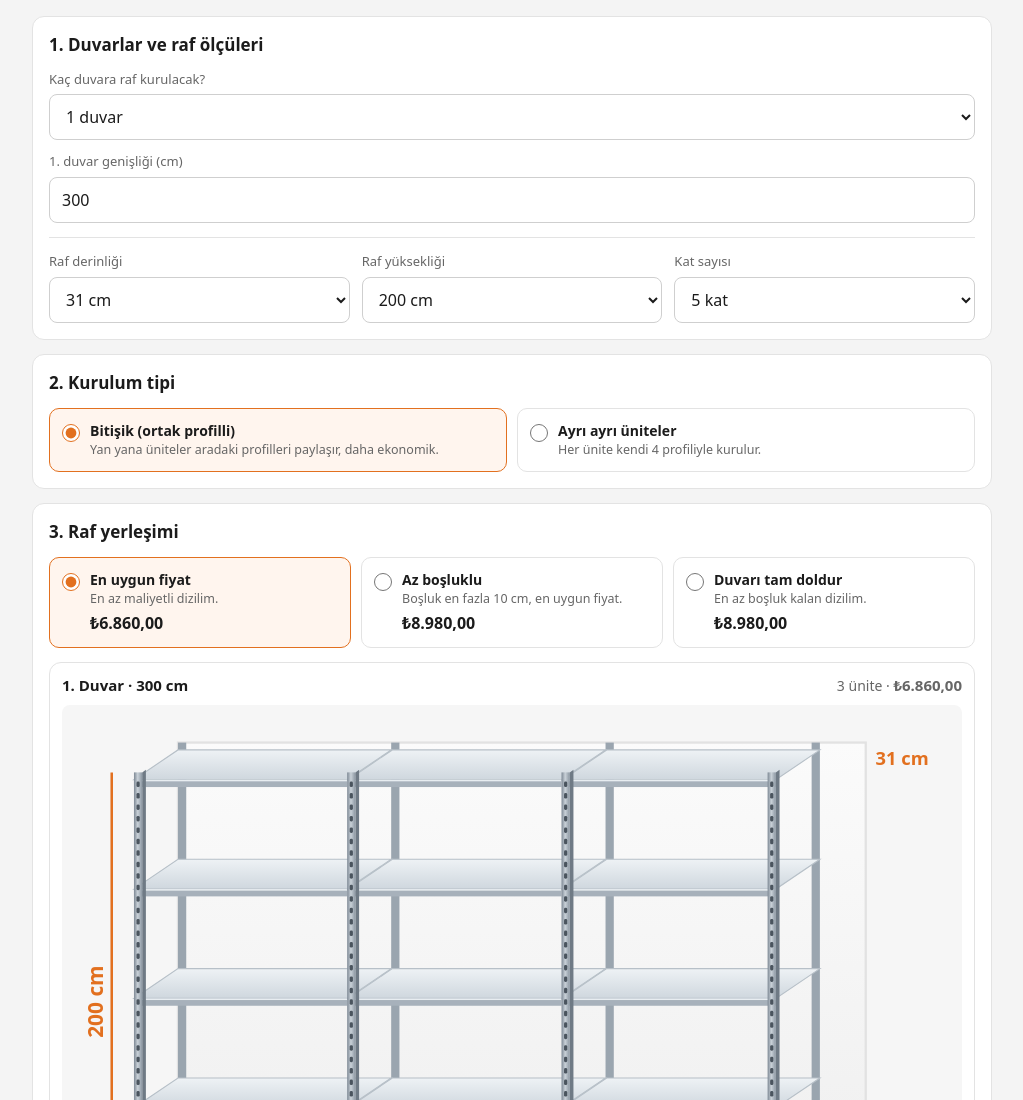
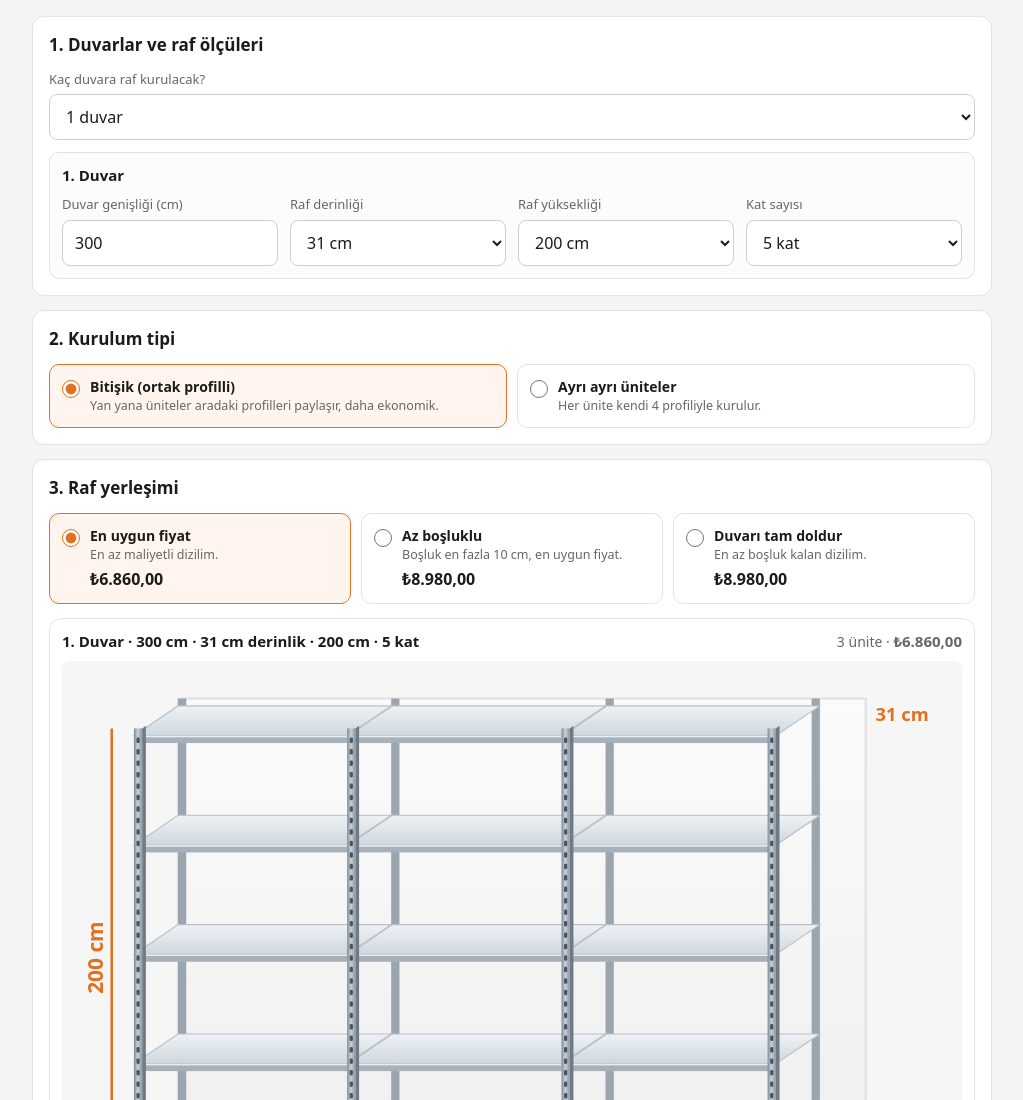
Before and after one commit to kinatawo00/D-KKAN, a plain HTML site: page index.html in a window 1280 px wide. Shown: the top 1100 px of the page, without its empty margins (128-1151 px from the left). Drawn offline with Linux system fonts and the light colour scheme.

Commit message:
Her duvar için ayrı derinlik, yükseklik ve kat sayısı
Co-Authored-By: Claude Opus 5.5 <noreply@anthropic.com>
Claude-Session: https://claude.ai/code/session_0196s8oYj82xuJDiVUCnvjni

```diff
--- a/index.html
+++ b/index.html
@@ -38,6 +38,8 @@
     "#raf-hesap label.rh-f{display:block;font-size:13px;color:var(--mut);margin:0}" +
     "#raf-hesap label.rh-f input,#raf-hesap label.rh-f select{display:block;width:100%;height:46px;margin:6px 0 0;padding:0 12px;font:inherit;font-size:16px;color:var(--ink);background:#fff;border:1px solid #cfcfcf;border-radius:8px}" +
     "#raf-hesap .rh-sep{height:1px;background:var(--ln);margin:14px 0}" +
+    "#raf-hesap .rh-dg{border:1px solid var(--ln);border-radius:10px;padding:12px;margin-top:12px;background:#fcfcfc}" +
+    "#raf-hesap .rh-dg h4{margin:0 0 8px}" +
     "#raf-hesap .rh-s{display:grid;grid-template-columns:repeat(auto-fit,minmax(200px,1fr));gap:10px}" +
     "#raf-hesap .rh-o{display:flex;gap:10px;align-items:flex-start;border:1px solid var(--ln);border-radius:10px;padding:12px;cursor:pointer;margin:0}" +
     "#raf-hesap .rh-o input{margin:3px 0 0;width:18px;height:18px;flex:0 0 auto;accent-color:var(--a)}" +
@@ -84,7 +86,6 @@
   document.head.appendChild(st);
 
   function opt(arr, suf) { return arr.map(function (v) { return '<option value="' + v + '">' + v + suf + "</option>"; }).join(""); }
-  var katOpt = ""; for (var i = 2; i <= 10; i++) katOpt += '<option value="' + i + '">' + i + " kat</option>";
   var duvarOpt = ""; for (var i2 = 1; i2 <= AYAR.enFazlaDuvar; i2++) duvarOpt += '<option value="' + i2 + '">' + i2 + " duvar</option>";
   var profiller = Object.keys(AYAR.profilFiyati).map(Number);
   var MODLAR = [
@@ -96,12 +97,8 @@
   R.innerHTML =
     '<div class="rh-k"><h3>1. Duvarlar ve raf ölçüleri</h3>' +
     '<div class="rh-g"><label class="rh-f">Kaç duvara raf kurulacak?<select id="rh-dn">' + duvarOpt + "</select></label></div>" +
-    '<div class="rh-g" id="rh-dw" style="margin-top:12px"></div>' +
-    '<div class="rh-sep"></div><div class="rh-g">' +
-    '<label class="rh-f">Raf derinliği<select id="rh-d">' + opt(AYAR.derinlikler, " cm") + "</select></label>" +
-    '<label class="rh-f">Raf yüksekliği<select id="rh-p">' + opt(profiller, " cm") + "</select></label>" +
-    '<label class="rh-f">Kat sayısı<select id="rh-k">' + katOpt + "</select></label>" +
-    "</div></div>" +
+    '<div id="rh-dw"></div>' +
+    "</div>" +
     '<div class="rh-k"><h3>2. Kurulum tipi</h3><div class="rh-s">' +
     '<label class="rh-o"><input type="radio" name="rh-t" value="b" checked><div><b>Bitişik (ortak profilli)</b><span>Yan yana üniteler aradaki profilleri paylaşır, daha ekonomik.</span></div></label>' +
     '<label class="rh-o"><input type="radio" name="rh-t" value="a"><div><b>Ayrı ayrı üniteler</b><span>Her ünite kendi 4 profiliyle kurulur.</span></div></label>' +
@@ -120,7 +117,7 @@
   function tl(n) { return n.toLocaleString("tr-TR", { style: "currency", currency: "TRY", minimumFractionDigits: 2 }); }
   function cm(n) { return (Math.round(n * 10) / 10).toLocaleString("tr-TR"); }
 
-  var S = { d: 31, p: 200, k: 5, t: "b", m: "eko", kdv: false, duvarlar: [{ w: 300, adet: null }] };
+  var S = { t: "b", m: "eko", kdv: false, duvarlar: [{ w: 300, d: 31, p: 200, k: 5, adet: null }] };
   var G = AYAR.genislikler;
 
   function pay() { return S.t === "b" ? AYAR.payBitisik : AYAR.payAyri; }
@@ -130,15 +127,15 @@
   function civataRaf(n) { return S.t === "b" && n > 1 ? AYAR.civataBitisik : AYAR.civataTekli; }
 
   // Tek duvarın malzemeleri
-  function duvarMalzeme(a) {
-    var n = uniteSay(a), raf = n * S.k, prof = profilSay(n), civ = raf * civataRaf(n);
-    var tutar = raf * AYAR.rafFiyati[S.d] + prof * AYAR.profilFiyati[S.p] + civ * AYAR.civataFiyati;
+  function duvarMalzeme(a, dv) {
+    var n = uniteSay(a), raf = n * dv.k, prof = profilSay(n), civ = raf * civataRaf(n);
+    var tutar = raf * AYAR.rafFiyati[dv.d] + prof * AYAR.profilFiyati[dv.p] + civ * AYAR.civataFiyati;
     return { n: n, raf: raf, prof: prof, civ: civ, tutar: tutar };
   }
 
   // Duvara sığan tüm dizilimleri dener ve seçilen moda göre en iyisini döner
-  function yerlestir(W, mod) {
-    var p = pay(), enKucuk = Math.min.apply(null, G) + p, best = null, enAzBosluk = Infinity, adaylar = [];
+  function yerlestir(dv, mod) {
+    var W = dv.w, p = pay(), enKucuk = Math.min.apply(null, G) + p, best = null, enAzBosluk = Infinity, adaylar = [];
     for (var i = 0; i * (G[0] + p) <= W; i++)
       for (var j = 0; i * (G[0] + p) + j * (G[1] + p) <= W; j++)
         for (var k = 0; i * (G[0] + p) + j * (G[1] + p) + k * (G[2] + p) <= W; k++) {
@@ -146,7 +143,7 @@
           var a = {}; a[G[0]] = i; a[G[1]] = j; a[G[2]] = k;
           var bos = W - kullanilan(a);
           if (bos >= enKucuk) continue;               // başka ünite sığıyorsa geç
-          var c = { a: a, bos: bos, f: duvarMalzeme(a).tutar, n: n };
+          var c = { a: a, bos: bos, f: duvarMalzeme(a, dv).tutar, n: n };
           adaylar.push(c);
           if (bos < enAzBosluk) enAzBosluk = bos;
         }
@@ -162,16 +159,20 @@
   function kucuk(x, y) { for (var i = 0; i < x.length; i++) if (Math.abs(x[i] - y[i]) > 1e-9) return x[i] < y[i]; return false; }
 
   // Tüm duvarların toplam malzeme listesi
+  // liste: [{ a: adetler, dv: duvar }]
   function toplam(liste) {
-    var raflar = {}, n = 0, raf = 0, prof = 0, civ = 0;
-    liste.forEach(function (a) {
-      var m = duvarMalzeme(a);
+    var raflar = {}, profs = {}, n = 0, raf = 0, prof = 0, civ = 0;
+    liste.forEach(function (x) {
+      var m = duvarMalzeme(x.a, x.dv);
       n += m.n; raf += m.raf; prof += m.prof; civ += m.civ;
-      G.forEach(function (w) { raflar[w] = (raflar[w] || 0) + a[w] * S.k; });
+      G.forEach(function (w) { if (x.a[w]) { var key = x.dv.d + "×" + w; raflar[key] = (raflar[key] || 0) + x.a[w] * x.dv.k; } });
+      if (m.prof) profs[x.dv.p] = (profs[x.dv.p] || 0) + m.prof;
     });
     var satir = [];
-    G.forEach(function (w) { if (raflar[w]) satir.push({ ad: "Raf tablası " + S.d + "×" + w + " cm", adet: raflar[w], fiyat: AYAR.rafFiyati[S.d] }); });
-    if (prof) satir.push({ ad: "Profil " + S.p + " cm", adet: prof, fiyat: AYAR.profilFiyati[S.p] });
+    AYAR.derinlikler.forEach(function (d) {
+      G.forEach(function (w) { var key = d + "×" + w; if (raflar[key]) satir.push({ ad: "Raf tablası " + key + " cm", adet: raflar[key], fiyat: AYAR.rafFiyati[d] }); });
+    });
+    profiller.forEach(function (h) { if (profs[h]) satir.push({ ad: "Profil " + h + " cm", adet: profs[h], fiyat: AYAR.profilFiyati[h] }); });
     if (prof) satir.push({ ad: "Pabuç (ayak)", adet: prof, fiyat: 0 });
     if (civ) satir.push({ ad: "Somun-cıvata", not: S.t === "b" ? "bitişikte raf başı " + AYAR.civataBitisik + ", tekli ünitede " + AYAR.civataTekli + " adet" : "raf başı " + AYAR.civataTekli + " adet", adet: civ, fiyat: AYAR.civataFiyati });
     var ara = satir.reduce(function (s, x) { return s + x.adet * x.fiyat; }, 0);
@@ -179,9 +180,9 @@
   }
 
   // Derinlikli (eğik perspektif) çelik raf çizimi
-  function ciz(svg, a, Wd, id) {
+  function ciz(svg, a, dv, id) {
     var seq = []; G.forEach(function (w) { for (var i = 0; i < a[w]; i++) seq.push(w); });
-    var p = pay(), H = S.p, D = S.d;
+    var Wd = dv.w, p = pay(), H = dv.p, D = dv.d;
     var ox = D * 0.62, oy = D * 0.42;
     var used = kullanilan(a), W = Math.max(Wd, used, 60);
     var fs = Math.max(10, Math.min(W, 700) / 28);
@@ -210,7 +211,7 @@
     posts.forEach(function (px) { s += rect(px + ox, T - oy, pw, H, "#9aa5af"); });
 
     var ys = [];
-    for (var i = 0; i < S.k; i++) ys.push(floor - 6 - (H - 6 - lip) * (S.k === 1 ? 0 : i / (S.k - 1)));
+    for (var i = 0; i < dv.k; i++) ys.push(floor - 6 - (H - 6 - lip) * (dv.k === 1 ? 0 : i / (dv.k - 1)));
     ys.forEach(function (y) {
       units.forEach(function (u) {
         var x0 = u.x, x1 = u.x + u.w;
@@ -247,39 +248,48 @@
   }
 
   // Duvar ölçü kutuları (yalnızca duvar sayısı değişince yeniden çizilir)
+  function sec(i, f, arr, suf, val) {
+    return '<select data-dw="' + i + '" data-f="' + f + '">' + arr.map(function (v) { return '<option value="' + v + '"' + (v === val ? " selected" : "") + ">" + v + suf + "</option>"; }).join("") + "</select>";
+  }
   function duvarKutulari() {
+    var katlar = []; for (var k = 2; k <= 10; k++) katlar.push(k);
     $("rh-dw").innerHTML = S.duvarlar.map(function (d, i) {
-      return '<label class="rh-f">' + (i + 1) + '. duvar genişliği (cm)<input type="number" inputmode="numeric" min="0" data-dw="' + i + '" value="' + d.w + '"></label>';
+      return '<div class="rh-dg"><h4>' + (i + 1) + '. Duvar</h4><div class="rh-g">' +
+        '<label class="rh-f">Duvar genişliği (cm)<input type="number" inputmode="numeric" min="0" data-dw="' + i + '" data-f="w" value="' + d.w + '"></label>' +
+        '<label class="rh-f">Raf derinliği' + sec(i, "d", AYAR.derinlikler, " cm", d.d) + "</label>" +
+        '<label class="rh-f">Raf yüksekliği' + sec(i, "p", profiller, " cm", d.p) + "</label>" +
+        '<label class="rh-f">Kat sayısı' + sec(i, "k", katlar, " kat", d.k) + "</label>" +
+        "</div></div>";
     }).join("");
   }
 
   function sifirla() { S.duvarlar.forEach(function (d) { d.adet = null; }); }
 
   function guncelle() {
-    S.duvarlar.forEach(function (d) { if (!d.adet) d.adet = yerlestir(d.w, S.m); });
+    S.duvarlar.forEach(function (d) { if (!d.adet) d.adet = yerlestir(d, S.m); });
 
     // yerleşim seçenekleri, her birinin toplam fiyatıyla
     $("rh-m").innerHTML = MODLAR.map(function (m) {
-      var t = toplam(S.duvarlar.map(function (d) { return yerlestir(d.w, m.id); }));
+      var t = toplam(S.duvarlar.map(function (d) { return { a: yerlestir(d, m.id), dv: d }; }));
       return '<label class="rh-o' + (S.m === m.id ? " on" : "") + '"><input type="radio" name="rh-m" value="' + m.id + '"' + (S.m === m.id ? " checked" : "") + "><div><b>" + m.ad + "</b><span>" + m.ac + "</span><em>" + tl(t.ara) + "</em></div></label>";
     }).join("");
 
     // duvar çizimleri
     var ws = $("rh-ws");
     ws.innerHTML = S.duvarlar.map(function (d, i) {
-      var a = d.adet, m = duvarMalzeme(a), kul = kullanilan(a), kalan = d.w - kul;
-      return '<div class="rh-dv"><div class="rh-dh"><h4>' + (i + 1) + ". Duvar · " + cm(d.w) + " cm</h4><span>" + m.n + " ünite · <strong>" + tl(m.tutar) + "</strong></span></div>" +
+      var a = d.adet, m = duvarMalzeme(a, d), kul = kullanilan(a), kalan = d.w - kul;
+      return '<div class="rh-dv"><div class="rh-dh"><h4>' + (i + 1) + ". Duvar · " + cm(d.w) + " cm · " + d.d + " cm derinlik · " + d.p + " cm · " + d.k + " kat</h4><span>" + m.n + " ünite · <strong>" + tl(m.tutar) + "</strong></span></div>" +
         '<div class="rh-cz"><svg data-svg="' + i + '" role="img" aria-label="' + (i + 1) + '. duvar raf yerleşimi"></svg></div>' +
         '<div class="rh-u">' + G.map(function (w) {
-          return '<div><div><div class="w">' + S.d + "×" + w + ' cm</div><div class="c">' + a[w] + ' adet</div></div><div class="b"><button type="button" data-i="' + i + '" data-w="' + w + '" data-d="-1">−</button><button type="button" data-i="' + i + '" data-w="' + w + '" data-d="1">+</button></div></div>';
+          return '<div><div><div class="w">' + d.d + "×" + w + ' cm</div><div class="c">' + a[w] + ' adet</div></div><div class="b"><button type="button" data-i="' + i + '" data-w="' + w + '" data-d="-1">−</button><button type="button" data-i="' + i + '" data-w="' + w + '" data-d="1">+</button></div></div>';
         }).join("") + "</div>" +
         '<p class="rh-n">Kurulum genişliği: <b>' + cm(kul) + " cm</b> (ünite başı " + cm(pay()) + " cm pay dahil) · " +
         (kalan >= 0 ? "Boşluk: <b>" + cm(kalan) + " cm</b>" : '<span class="rh-w">Duvarı ' + cm(-kalan) + " cm aşıyor!</span>") + "</p></div>";
     }).join("");
-    S.duvarlar.forEach(function (d, i) { ciz(ws.querySelector('[data-svg="' + i + '"]'), d.adet, d.w, i); });
+    S.duvarlar.forEach(function (d, i) { ciz(ws.querySelector('[data-svg="' + i + '"]'), d.adet, d, i); });
 
     // fiyat
-    var b = toplam(S.duvarlar.map(function (d) { return d.adet; }));
+    var b = toplam(S.duvarlar.map(function (d) { return { a: d.adet, dv: d }; }));
     $("rh-s1").textContent = b.n; $("rh-s2").textContent = b.raf; $("rh-s3").textContent = b.prof; $("rh-s4").textContent = b.civ;
     var kdv = S.kdv ? b.ara * AYAR.kdv : 0;
     var rows = b.satir.map(function (x) {
@@ -295,35 +305,38 @@
   }
 
   function mesaj() {
-    var b = toplam(S.duvarlar.map(function (d) { return d.adet; })), kdv = S.kdv ? b.ara * AYAR.kdv : 0;
+    var b = toplam(S.duvarlar.map(function (d) { return { a: d.adet, dv: d }; })), kdv = S.kdv ? b.ara * AYAR.kdv : 0;
     var satirlar = ["Merhaba, raf hesaplama sayfasından yazıyorum.",
-      "Raf: " + S.d + " cm derinlik, " + S.p + " cm yükseklik, " + S.k + " kat",
       "Kurulum: " + (S.t === "b" ? "Bitişik" : "Ayrı ayrı")];
     S.duvarlar.forEach(function (d, i) {
-      var u = G.filter(function (w) { return d.adet[w]; }).map(function (w) { return d.adet[w] + " adet " + S.d + "×" + w; }).join(", ");
-      satirlar.push((i + 1) + ". duvar (" + cm(d.w) + " cm): " + (u || "-"));
+      var u = G.filter(function (w) { return d.adet[w]; }).map(function (w) { return d.adet[w] + " adet " + d.d + "×" + w; }).join(", ");
+      satirlar.push((i + 1) + ". duvar (" + cm(d.w) + " cm, " + d.p + " cm yükseklik, " + d.k + " kat): " + (u || "-"));
     });
     satirlar.push("Toplam: " + tl(b.ara + kdv) + (S.kdv ? " (KDV dahil)" : " (KDV hariç)"));
     return satirlar.join("\n");
   }
 
   // olaylar
-  $("rh-k").value = S.k;
   $("rh-dn").addEventListener("change", function (e) {
     var n = +e.target.value;
-    while (S.duvarlar.length < n) S.duvarlar.push({ w: 300, adet: null });
+    while (S.duvarlar.length < n) { var son = S.duvarlar[S.duvarlar.length - 1]; S.duvarlar.push({ w: 300, d: son.d, p: son.p, k: son.k, adet: null }); }
     S.duvarlar.length = n;
     duvarKutulari(); guncelle();
   });
-  $("rh-dw").addEventListener("input", function (e) {
-    var i = e.target.dataset.dw; if (i === undefined) return;
-    var v = parseFloat(String(e.target.value).replace(",", "."));
-    S.duvarlar[i].w = isNaN(v) ? 0 : Math.min(3000, Math.max(0, v));
-    S.duvarlar[i].adet = null; guncelle();
-  });
-  $("rh-d").addEventListener("change", function (e) { S.d = +e.target.value; sifirla(); guncelle(); });
-  $("rh-p").addEventListener("change", function (e) { S.p = +e.target.value; S.k = AYAR.varsayilanKat[S.p] || S.k; $("rh-k").value = S.k; sifirla(); guncelle(); });
-  $("rh-k").addEventListener("change", function (e) { S.k = +e.target.value; sifirla(); guncelle(); });
+  function duvarDegisti(e) {
+    var i = e.target.dataset.dw, f = e.target.dataset.f; if (i === undefined) return;
+    var d = S.duvarlar[i];
+    if (f === "w") {
+      var v = parseFloat(String(e.target.value).replace(",", "."));
+      d.w = isNaN(v) ? 0 : Math.min(3000, Math.max(0, v));
+    } else {
+      d[f] = +e.target.value;
+      if (f === "p") { d.k = AYAR.varsayilanKat[d.p] || d.k; e.target.closest(".rh-g").querySelector('[data-f="k"]').value = d.k; }
+    }
+    d.adet = null; guncelle();
+  }
+  $("rh-dw").addEventListener("input", function (e) { if (e.target.dataset.f === "w") duvarDegisti(e); });
+  $("rh-dw").addEventListener("change", function (e) { if (e.target.dataset.f !== "w") duvarDegisti(e); });
   $("rh-kdv").addEventListener("change", function (e) { S.kdv = e.target.checked; guncelle(); });
   R.addEventListener("change", function (e) {
     if (e.target.name === "rh-t") { S.t = e.target.value; sifirla(); guncelle(); }
```
Also changed, not shown: raf-hesaplama-kodu.html (+59 -46 lines), raf-hesaplama-kodu.txt.
